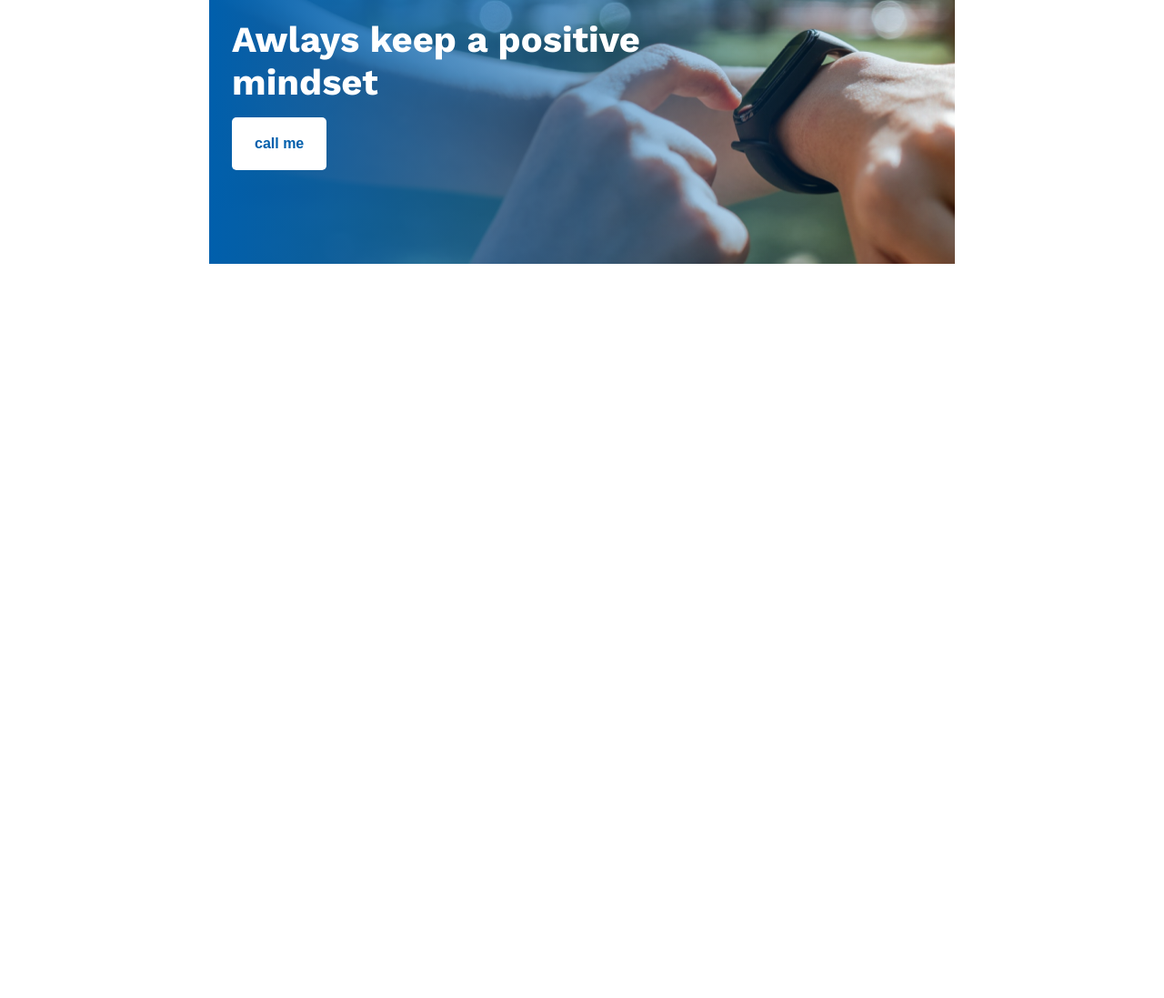
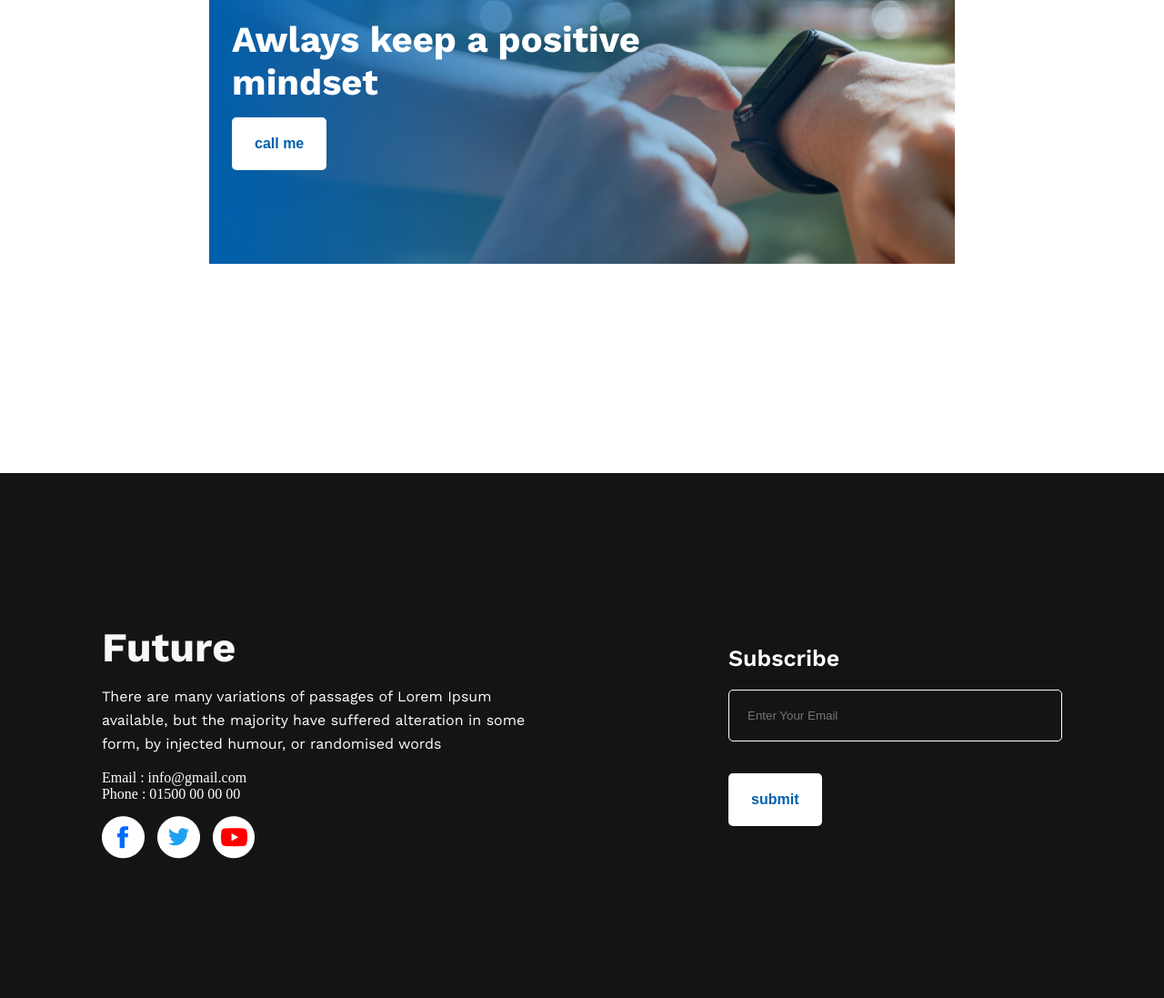
Before and after one commit to Kausar56/own-practice, a plain HTML site: page index.html in a window 1280 px wide. Shown: the part 2314-3411 px from the top of the page at 91% size. Before the commit the page ends 2834 px from the top, so only its background shows below. Drawn offline with nearby package versions, Linux system fonts and the light colour scheme.

Commit message:
footer section done and complete bulid

```diff
--- a/index.html
+++ b/index.html
@@ -99,5 +99,35 @@
     </div>
 
 </main> <!-- Main section end-->
+
+
+
+<!-- footer section start -->
+
+<footer>
+    <div class="footer-container">
+
+        <div class="footer-left">
+           <h2 class="footer-title">Future</h2>
+
+           <p class="footer-des">There are many variations of passages of Lorem Ipsum <br>available, but the majority have suffered alteration in some<br> form, by injected humour, or randomised words</p>
+
+           <p>Email : info@gmail.com<br>Phone : 01500 00 00 00</p>
+
+           <div class="footer-img">
+            <img src="images/icons/fb.png">
+            <img src="images/icons/twitter.png">
+            <img src="images/icons/youtube.png">
+           </div>
+        </div>
+
+
+        <div class="footer-right">
+            <h3 class="footer-sub">Subscribe</h3>
+            <input  type="email" placeholder="Enter Your Email"><br>
+            <input class="btn-primary" type="submit" value="submit">
+        </div>
+    </div>
+</footer>
 </body>
 </html>
--- a/style.css
+++ b/style.css
@@ -204,3 +204,79 @@ font-size: 40px;
 font-weight: 700;
 text-align: left;
   }
+
+
+
+
+  /* footer section start */
+
+
+  .footer-container{
+    display: flex;
+    justify-content: space-around;
+    align-items: center;
+    color: #fff;
+    background-color: #151414;
+
+height: 577px;
+
+
+  }
+
+
+  .footer-left{
+
+
+  }
+
+
+  .footer-title{
+    color: #F8F8F8;
+    font-family: Work Sans;
+    font-size: 45px;
+    font-weight: 700;
+    margin: 15px 0px;
+;
+
+  }
+
+  .footer-des{
+    color: #FFF;
+    font-family: Work Sans;
+    font-size: 16px;
+    font-weight: 400;
+    line-height: 26px;
+    margin-bottom: 15px;
+  }
+
+
+  .footer-right{
+
+
+  }
+
+  .footer-right > input[type="email"]{
+         background-color:#ffffff00;
+         border: none;
+         border-radius: 5px;
+         padding: 20px;
+         width: 325px;
+         margin: 20px 0px;
+         border: 1px solid #FFF;
+         color: #fff;
+  }
+  .footer-sub{
+    color: #FFF;
+   font-family: Work Sans;
+  font-size: 25px;
+  font-weight: 600;
+  }
+
+
+  .footer-img{
+    margin-top: 15px;
+  }
+
+  .footer-img img{
+       margin-right: 10px;
+  }
```
